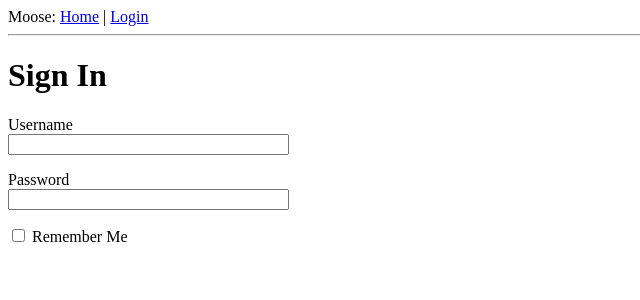
After one commit to arisapooeater/10CT-Flask-Tutorials, a Flask app: page /login in a window 1280 px wide. The commit adds this page. Shown: the top 300 px of the page, without its empty margins (0-640 px from the left). Run offline with Flask 3, Linux system fonts and the light colour scheme.

Commit message:
feat: finished tutorial 5 (going by repo)
up to 6 now

```diff
--- a/app/__init__.py
+++ b/app/__init__.py
@@ -1,5 +1,7 @@
 from flask import Flask
+from config import Config
 
 app = Flask(__name__)
+app.config.from_object(Config)
 
 from app import routes
--- /dev/null
+++ b/app/config.py
@@ -0,0 +1,4 @@
+import os
+
+class Config:
+    SECRET_KEY = os.environ.get('SECRET_KEY') or 'yurh:3'
--- /dev/null
+++ b/app/forms.py
@@ -0,0 +1,9 @@
+from flask_wtf import FlaskForm
+from wtforms import StringField, PasswordField, BooleanField, SubmitField
+from wtforms.validators import DataRequired
+
+class LoginForm(FlaskForm):
+    username = StringField('Username', validators=[DataRequired()])
+    password = PasswordField('Password', validators=[DataRequired()])
+    remember_me = BooleanField('Remember Me')
+    submit = SubmitField('Sign In')
--- a/app/routes.py
+++ b/app/routes.py
@@ -1,5 +1,6 @@
 from flask import render_template
 from app import app
+from app.forms import LoginForm
 
 @app.route('/')
 @app.route('/index')
@@ -16,4 +17,14 @@ def index():
         }
 
     ]
-    return render_template('index.html', title= 'Moose Blog', user=user)
+    return render_template('index.html', title= 'Moose Blog', user=user, posts=posts)
+
+@app.route('/login', methods=['GET', 'POST'])
+def login():
+    form = LoginForm()
+    return render_template('login.html', title='Sign In', form=form)
+
+@app.route('/no_title')
+def no_title():
+    user = {'username': 'Moose'}
+    return render_template('index.html', user=user)
--- /dev/null
+++ b/app/templates/base.html
@@ -0,0 +1,15 @@
+<!DOCTYPE html>
+<html>
+    <head>
+        {% if title %}
+        <title>Home Page - {{ title }}</title>
+        {% else %}
+        <title>Welcome to Mooseblog!!!</title>
+        {% endif %}
+    </head>
+    <body>
+        <div>Moose: <a href="/index">Home</a> | <a href="/login">Login</a></div>
+        <hr>
+        {% block content %}{% endblock %}
+    </body>
+</html>
--- /dev/null
+++ b/app/templates/login.html
@@ -0,0 +1,17 @@
+{% extends "base.html" %}
+
+{% block content %}
+    <h1>Sign In</h1>
+    <form action="" method="post" novalidate>
+        {{ form.hidden_tag() }}
+        <p>
+            {{ form.username.label }}<br>
+            {{ form.username(size=32) }}
+        </p>
+        <p>
+            {{ form.password.label }}<br>
+            {{ form.password(size=32) }}
+        </p>
+        <p>{{ form.remember_me() }} {{ form.remember_me.label }}</p>
+    </form>
+{% endblock %}
```
Also changed, not shown: app/templates/index.html (+7 -1 lines).
